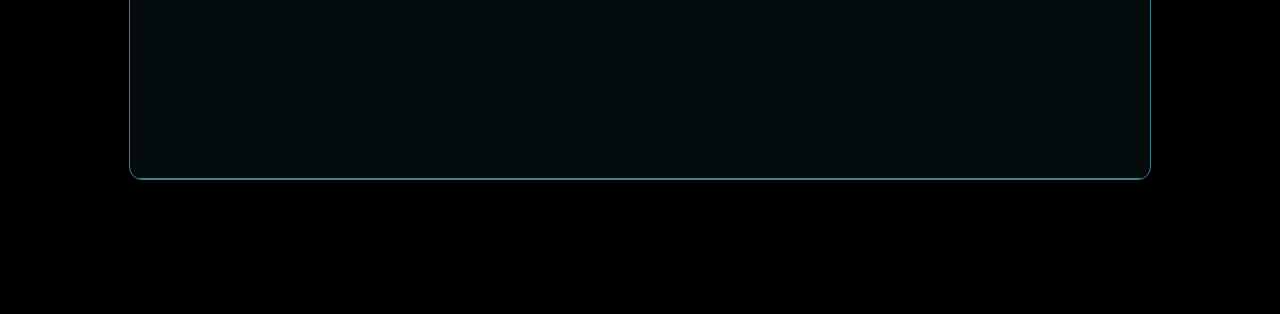
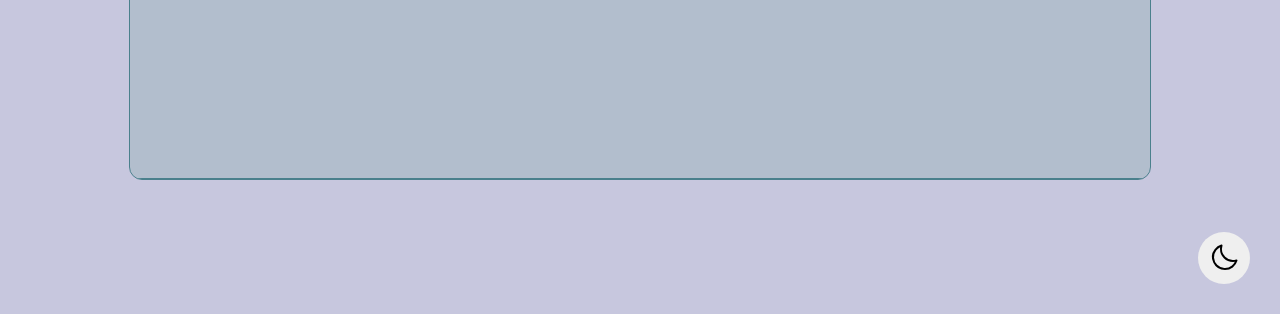
Before and after one commit to EnzoRafaelPassos/GitFav, a plain HTML site: page index.html in a window 1280 px wide. Shown: the part 486-800 px from the top of the page. Drawn offline with Linux system fonts and the light colour scheme.

Commit message:
add toggle mode

```diff
--- a/index.html
+++ b/index.html
@@ -1,5 +1,5 @@
 <!DOCTYPE html>
-<html lang="pt-br">
+<html lang="pt-br" class="light">
 
 <head>
     <meta charset="UTF-8">
@@ -12,6 +12,7 @@
     <link rel="shortcut icon" href="Assets/Estrela.svg" type="image/svg">
     <title>GitFav</title>
     <script type="module" defer src="index.js"></script>
+    <script src="https://unpkg.com/@phosphor-icons/web@2.1.1"></script>
 </head>
 
 <body>
@@ -40,12 +41,17 @@
                 <tr id="notFavorite">
                     <td>
                         <img src="Assets/Estrela.svg" alt="">
-                    <p>Nenhum favorito ainda</p>
+                        <p>Nenhum favorito ainda</p>
                     </td>
                 </tr>
             </tbody>
         </table>
 
+        <button id="toggleMode">
+            <img src="Assets/sun.svg" class="ph-sun" alt="" srcset="">
+            <img src="Assets/moon.svg" class="ph-moon" alt="" srcset="">
+        </button>
+
     </div>
 </body>
 
--- a/index.js
+++ b/index.js
@@ -1,4 +1,4 @@
 import { FavoriteView } from './Favorites/Favorite.js';
-
+import './toogleMode.js'
 
 new FavoriteView('#app');
--- a/style.css
+++ b/style.css
@@ -28,10 +28,43 @@
     --notUser: hsl(189, 4%, 32%);
 }
 
+html {
+    background-color: var(--bg-color);
+    transition: background ease-in-out 0.5s;
+}
+
+
+html.light .ph-sun,
+html:not(.light) .ph-moon {
+    display: none;
+}
+
+
+#toggleMode {
+    position: absolute;
+    border: none;
+    right: 3rem;
+    bottom: 3rem;
+    border-radius: 50%;
+    cursor: pointer;
+    padding: 1rem;
+    line-height: 0;
+}
+
+html.light {
+    --text-color: #000000;
+    --bg-color: #c7c7de;
+    --thead-color: #81a2ac;
+    --odd-color: rgba(157, 182, 190, 0.5);
+    --even-color: hsl(190, 70%, 73%);
+    --btn-remove-color: #ad0211;
+    --bg-btn: #40bde6;
+}
+
 body {
     font-size: 1.6rem;
 
-    background-color: var(--bg-color);
+
     color: var(--text-color);
 }
 
@@ -109,6 +142,7 @@ table {
     display: flex;
     flex-direction: column;
     align-items: stretch;
+
 }
 
 
@@ -118,6 +152,7 @@ table thead {
     background-color: var(--thead-color);
     position: sticky;
     top: 0;
+    color: var(--text-color);
 }
 
 table thead * {
@@ -166,7 +201,7 @@ table tbody::-webkit-scrollbar-thumb {
     background-color: transparent;
     border-radius: 8rem;
     box-shadow: inset 0 0 0px 6px var(--scroll-bar-color);
-    border: solid 8px transparent; /
+    border: solid 8px transparent;/
 }
 
 table tbody tr:nth-child(odd) {
@@ -210,6 +245,7 @@ tbody tr:nth-child(even) {
 .action button {
     background-color: transparent;
     border: none;
+    font-weight: bold;
     color: var(--btn-remove-color);
     cursor: pointer;
 }
@@ -222,8 +258,8 @@ tbody tr:nth-child(even) {
 #notFavorite {
     height: 45rem;
     display: none;
-   justify-content: center;
-   align-items: center;
+    justify-content: center;
+    align-items: center;
     font-size: 4.0rem;
     font-weight: bold;
     color: var(--notUser);
--- /dev/null
+++ b/toogleMode.js
@@ -0,0 +1,7 @@
+const toggleMode = document.querySelector('#toggleMode');
+
+
+toggleMode.addEventListener('click', () => {
+    document.documentElement.classList.toggle('light');
+
+})
```
Also changed, not shown: Assets/moon.svg (added), Assets/sun.svg (added).
